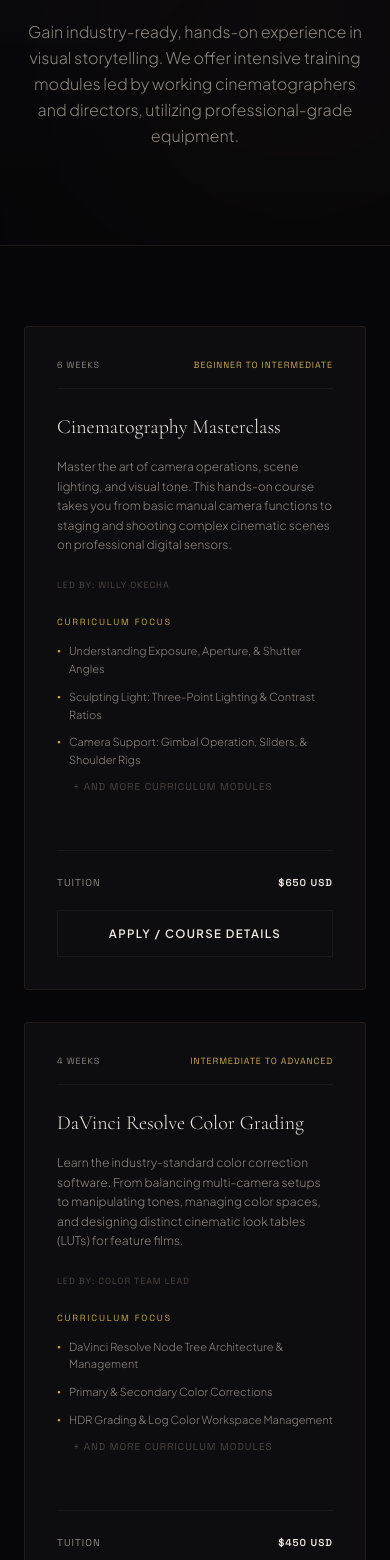
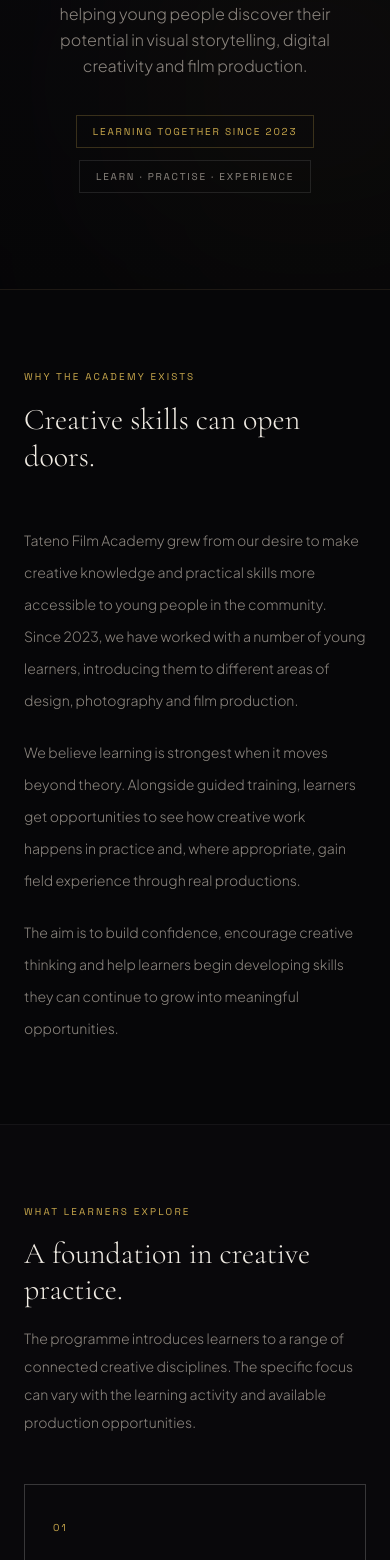
Before and after one commit to OkechaWilly/tatenopictures-web, a Next.js app: page /academy in a window 390 px wide. Shown: the part 428-1988 px from the top of the page. Built offline with nearby package versions, Linux system fonts and the light colour scheme.

Commit message:
Reframe Academy as community creative skills programme

```diff
--- a/src/app/academy/page.tsx
+++ b/src/app/academy/page.tsx
@@ -1,334 +1,200 @@
 'use client';
 
-import { useState } from 'react';
-import { motion, AnimatePresence } from 'framer-motion';
-import Image from 'next/image';
+import Link from 'next/link';
 
-interface Course {
-  slug: string;
-  title: string;
-  duration: string;
-  level: string;
-  instructor: string;
-  description: string;
-  curriculum: string[];
-  equipment: string;
-  price: string;
-}
-
-const coursesData: Course[] = [
+const learningAreas = [
   {
-    slug: 'cinematography-masterclass',
-    title: 'Cinematography Masterclass',
-    duration: '6 Weeks',
-    level: 'Beginner to Intermediate',
-    instructor: 'Willy Okecha',
-    description: 'Master the art of camera operations, scene lighting, and visual tone. This hands-on course takes you from basic manual camera functions to staging and shooting complex cinematic scenes on professional digital sensors.',
-    curriculum: [
-      'Understanding Exposure, Aperture, & Shutter Angles',
-      'Sculpting Light: Three-Point Lighting & Contrast Ratios',
-      'Camera Support: Gimbal Operation, Sliders, & Shoulder Rigs',
-      'Scene Blocking: Translating Scripts into Shot Lists',
-      'Color Space: Log, RAW, & Color Space Transforms'
-    ],
-    equipment: 'RED Komodo 6K, Sony FX3, Arri Amira, Aputure COB Lights, Cooke/Zeiss Primes',
-    price: '$650 USD'
+    number: '01',
+    title: 'Graphic Design',
+    description:
+      'Build visual communication skills, explore creative tools and learn how to turn ideas into clear, engaging designs.',
   },
   {
-    slug: 'davinci-resolve-color-grading',
-    title: 'DaVinci Resolve Color Grading',
-    duration: '4 Weeks',
-    level: 'Intermediate to Advanced',
-    instructor: 'Color Team Lead',
-    description: 'Learn the industry-standard color correction software. From balancing multi-camera setups to manipulating tones, managing color spaces, and designing distinct cinematic look tables (LUTs) for feature films.',
-    curriculum: [
-      'DaVinci Resolve Node Tree Architecture & Management',
-      'Primary & Secondary Color Corrections',
-      'HDR Grading & Log Color Workspace Management',
-      'Film Emulation, Grain Texturing, & Halation Effects',
-      'Conforming, Mastering, and Final Delivery Specs'
-    ],
-    equipment: 'DaVinci Resolve Studio, DaVinci Micro Panels, Eizo Color-Calibrated Displays',
-    price: '$450 USD'
+    number: '02',
+    title: 'Camera Work',
+    description:
+      'Understand camera operation, framing, composition and the practical decisions that shape a strong visual story.',
   },
   {
-    slug: 'directing-visual-narratives',
-    title: 'Directing & Visual Narratives',
-    duration: '8 Weeks',
-    level: 'All Levels',
-    instructor: 'Guest Director & Willy Okecha',
-    description: 'Break down scripts, collaborate with actors, and design visually compelling stories. Learn the complete workflow of a director, from initial project pitches and financing to post-production and distribution.',
-    curriculum: [
-      'Visual Script Analysis & Creative Prep',
-      'Director-Actor Communication & Scene Staging',
-      'Department Coordination (Cinematography, Sound, Production Design)',
-      'Editorial Pacing, Audio Design, & Scoring Direction',
-      'Film Festival Submissions & Distribution Strategy'
-    ],
-    equipment: 'Professional Soundstage, Wireless Monitors, Director Comm Rigs',
-    price: '$800 USD'
-  }
+    number: '03',
+    title: 'Photography',
+    description:
+      'Learn to observe light, capture meaningful moments and make thoughtful images in both guided and real-world settings.',
+  },
+  {
+    number: '04',
+    title: 'Video Editing',
+    description:
+      'Develop editing skills, organise footage, shape a story and understand the process of taking a project towards delivery.',
+  },
+];
+
+const experienceSteps = [
+  {
+    number: '01',
+    title: 'Learn the foundations',
+    description:
+      'Young creatives are introduced to the tools, principles and creative thinking behind each discipline.',
+  },
+  {
+    number: '02',
+    title: 'Practise by doing',
+    description:
+      'Skills are developed through practical exercises, guided assignments and opportunities to work with real equipment.',
+  },
+  {
+    number: '03',
+    title: 'Experience the field',
+    description:
+      'Where opportunities allow, learners accompany the team on live productions and observe or assist with real assignments.',
+  },
 ];
 
 export default function AcademyPage() {
-  const [selectedCourse, setSelectedCourse] = useState<Course | null>(null);
-  const [enrollFormStatus, setEnrollFormStatus] = useState<string | null>(null);
-  const [isEnrolling, setIsEnrolling] = useState(false);
-
-  const handleEnrollSubmit = (e: React.FormEvent<HTMLFormElement>) => {
-    e.preventDefault();
-    setIsEnrolling(true);
-    setTimeout(() => {
-      setIsEnrolling(false);
-      setEnrollFormStatus('Thank you. Your application has been received. Our registrar team will reach out shortly.');
-      e.currentTarget.reset();
-    }, 1500);
-  };
-
   return (
-    <main className="w-full bg-[#060608] min-h-screen text-[#F0EBE3] pb-24">
-      {/* Header Spacer */}
+    <main className="min-h-screen w-full bg-[#060608] pb-24 text-[#F0EBE3]">
       <div className="h-24" />
 
-      {/* Cinematic Academy Intro Hero */}
-      <section className="relative w-full py-24 md:py-36 page-pad overflow-hidden border-b border-[rgba(201,168,76,0.1)] bg-gradient-to-b from-[#0A090D] to-[#060608]">
-        {/* Subtle glowing elements */}
-        <div className="absolute top-1/3 left-1/4 w-[400px] h-[400px] rounded-full bg-[rgba(201,168,76,0.03)] blur-[120px] pointer-events-none" />
-        <div className="absolute bottom-10 right-1/4 w-[500px] h-[500px] rounded-full bg-white/[0.01] blur-[150px] pointer-events-none" />
+      <section className="relative isolate overflow-hidden border-b border-[rgba(201,168,76,0.1)] bg-gradient-to-b from-[#0A090D] to-[#060608] px-6 py-24 md:py-36">
+        <div className="pointer-events-none absolute left-1/4 top-1/3 -z-10 h-[420px] w-[420px] rounded-full bg-[rgba(201,168,76,0.035)] blur-[130px]" />
+        <div className="mx-auto flex max-w-[1200px] flex-col items-center text-center">
+          <span className="label-gold mb-6 block">Tateno Film Academy · Community Programme</span>
+          <h1 className="display-lg mb-7 uppercase leading-[0.98]">
+            Skills for the
+            <br />
+            <span className="font-serif font-light italic lowercase text-[var(--gold)]">
+              next generation
+            </span>
+          </h1>
+          <p className="max-w-2xl text-base font-light leading-relaxed text-[var(--text-secondary)] md:text-lg">
+            A practical creative learning programme helping young people discover their
+            potential in visual storytelling, digital creativity and film production.
+          </p>
+          <div className="mt-9 flex flex-wrap items-center justify-center gap-3">
+            <span className="border border-[rgba(201,168,76,0.25)] px-4 py-2 font-mono text-[10px] uppercase tracking-[0.18em] text-[var(--gold)]">
+              Learning together since 2023
+            </span>
+            <span className="border border-white/10 px-4 py-2 font-mono text-[10px] uppercase tracking-[0.18em] text-[var(--text-secondary)]">
+              Learn · Practise · Experience
+            </span>
+          </div>
+        </div>
+      </section>
 
-        <div className="max-w-[1400px] mx-auto text-center flex flex-col items-center justify-center relative z-10">
-          <span className="label-gold mb-6 block">Tateno Film Academy</span>
-          <h1 className="display-lg uppercase leading-none text-[#F0EBE3] mb-6">
-            Nurturing the Next <br />
-            <span className="italic text-[var(--gold)] font-serif font-light lowercase">generation of</span> filmmakers
-          </h1>
-          <p className="text-[var(--text-secondary)] font-sans font-light text-base md:text-lg max-w-2xl leading-relaxed">
-            Gain industry-ready, hands-on experience in visual storytelling. We offer intensive training modules led by working cinematographers and directors, utilizing professional-grade equipment.
+      <section className="mx-auto grid max-w-[1200px] grid-cols-1 gap-12 px-6 py-20 md:grid-cols-[0.8fr_1.2fr] md:gap-20 md:py-28">
+        <div>
+          <span className="label-gold mb-4 block">Why the Academy exists</span>
+          <h2 className="font-serif text-3xl font-light leading-tight text-[#F0EBE3] md:text-4xl">
+            Creative skills can open doors.
+          </h2>
+        </div>
+        <div className="space-y-5 text-sm font-light leading-8 text-[var(--text-secondary)] md:text-base">
+          <p>
+            Tateno Film Academy grew from our desire to make creative knowledge and
+            practical skills more accessible to young people in the community. Since
+            2023, we have worked with a number of young learners, introducing them to
+            different areas of design, photography and film production.
+          </p>
+          <p>
+            We believe learning is strongest when it moves beyond theory. Alongside
+            guided training, learners get opportunities to see how creative work
+            happens in practice and, where appropriate, gain field experience through
+            real productions.
+          </p>
+          <p>
+            The aim is to build confidence, encourage creative thinking and help
+            learners begin developing skills they can continue to grow into meaningful
+            opportunities.
           </p>
         </div>
       </section>
 
-      {/* Course Listing */}
-      <section className="max-w-[1400px] mx-auto px-6 py-20">
-        <div className="grid grid-cols-1 lg:grid-cols-3 gap-8">
-          {coursesData.map((course) => (
-            <div
-              key={course.slug}
-              className="bg-[#0D0C0F] border border-[rgba(201,168,76,0.1)] p-8 rounded-sm flex flex-col justify-between h-full group hover:border-[rgba(201,168,76,0.25)] transition-colors duration-500"
-            >
-              <div>
-                <div className="flex justify-between items-center mb-6 border-b border-white/5 pb-4 font-mono text-[9px] uppercase tracking-widest text-[var(--text-secondary)]">
-                  <span>{course.duration}</span>
-                  <span className="text-[var(--gold)]">{course.level}</span>
-                </div>
+      <section className="border-y border-white/5 bg-[#09080B] px-6 py-20 md:py-24">
+        <div className="mx-auto max-w-[1200px]">
+          <div className="mb-12 max-w-2xl">
+            <span className="label-gold mb-4 block">What learners explore</span>
+            <h2 className="font-serif text-3xl font-light text-[#F0EBE3] md:text-4xl">
+              A foundation in creative practice.
+            </h2>
+            <p className="mt-4 text-sm font-light leading-7 text-[var(--text-secondary)]">
+              The programme introduces learners to a range of connected creative
+              disciplines. The specific focus can vary with the learning activity and
+              available production opportunities.
+            </p>
+          </div>
 
-                <h3 className="text-xl md:text-2xl font-serif font-light text-[#F0EBE3] mb-4 group-hover:text-[var(--gold)] transition-colors duration-300">
-                  {course.title}
+          <div className="grid grid-cols-1 gap-px border border-white/10 bg-white/10 sm:grid-cols-2">
+            {learningAreas.map((area) => (
+              <article key={area.number} className="bg-[#09080B] p-7 md:p-10">
+                <span className="font-mono text-[10px] tracking-[0.2em] text-[var(--gold)]">
+                  {area.number}
+                </span>
+                <h3 className="mt-6 font-serif text-2xl font-light text-[#F0EBE3]">
+                  {area.title}
                 </h3>
-
-                <p className="text-[var(--text-secondary)] font-sans font-light text-xs leading-relaxed mb-6">
-                  {course.description}
+                <p className="mt-3 max-w-md text-sm font-light leading-7 text-[var(--text-secondary)]">
+                  {area.description}
                 </p>
-
-                <div className="mb-6 font-mono text-[9px] tracking-widest text-[#4A4540] uppercase">
-                  <span>Led by: {course.instructor}</span>
-                </div>
-
-                <div className="mb-8">
-                  <h4 className="text-[9px] font-mono tracking-[0.2em] text-[var(--gold)] uppercase mb-3">Curriculum Focus</h4>
-                  <ul className="space-y-2.5">
-                    {course.curriculum.slice(0, 3).map((item, idx) => (
-                      <li key={idx} className="flex items-start text-[11px] text-[var(--text-secondary)] font-light leading-relaxed">
-                        <span className="text-[var(--gold)] mr-2 font-mono">•</span>
-                        <span>{item}</span>
-                      </li>
-                    ))}
-                    <li className="text-[10px] text-[#4A4540] font-mono uppercase tracking-widest pl-4">
-                      + And more curriculum modules
-                    </li>
-                  </ul>
-                </div>
-              </div>
-
-              <div className="flex flex-col gap-3 mt-6 pt-6 border-t border-white/5">
-                <div className="flex justify-between items-center text-[10px] font-mono tracking-widest text-[var(--text-secondary)]">
-                  <span>TUITION</span>
-                  <span className="text-[#F0EBE3] font-semibold">{course.price}</span>
-                </div>
-                <button
-                  onClick={() => setSelectedCourse(course)}
-                  className="btn-outline w-full justify-center mt-2 cursor-pointer"
-                >
-                  Apply / Course Details
-                </button>
-              </div>
-            </div>
-          ))}
+              </article>
+            ))}
+          </div>
         </div>
       </section>
 
-      {/* Private Training Statement */}
-      <section className="max-w-[1200px] mx-auto px-6 py-12">
-        <div className="bg-[#0D0C0F] border border-[rgba(201,168,76,0.1)] p-8 sm:p-12 rounded-sm flex flex-col md:flex-row items-center justify-between gap-8">
-          <div className="max-w-2xl text-left">
-            <span className="label-gold mb-2 block">Custom Mentorship</span>
-            <h3 className="text-xl md:text-2xl font-serif font-light text-[#F0EBE3] tracking-wide uppercase mb-3">
-              Corporate & 1-on-1 private training
-            </h3>
-            <p className="text-[var(--text-secondary)] text-sm font-light leading-relaxed">
-              We structure custom visual workshops, private DaVinci color grading courses, or university guest lecture modules tailored to your organization&apos;s goals and schedules.
-            </p>
-          </div>
-          <button
-            onClick={() => {
-              const el = document.getElementById('contact');
-              if (el) el.scrollIntoView({ behavior: 'smooth' });
-            }}
-            className="btn-gold whitespace-nowrap"
-          >
-            <span>Inquire About Custom Mentorship</span>
-          </button>
+      <section className="mx-auto max-w-[1200px] px-6 py-20 md:py-28">
+        <div className="mb-12 max-w-2xl">
+          <span className="label-gold mb-4 block">Learning beyond the classroom</span>
+          <h2 className="font-serif text-3xl font-light text-[#F0EBE3] md:text-4xl">
+            Real creative work. Real-world exposure.
+          </h2>
+          <p className="mt-4 text-sm font-light leading-7 text-[var(--text-secondary)]">
+            An important part of the Academy is helping learners understand how their
+            skills are used outside a training environment.
+          </p>
+        </div>
+
+        <div className="grid grid-cols-1 gap-8 md:grid-cols-3">
+          {experienceSteps.map((step) => (
+            <article key={step.number} className="border-t border-[rgba(201,168,76,0.3)] pt-6">
+              <span className="font-mono text-[10px] tracking-[0.2em] text-[var(--gold)]">
+                {step.number}
+              </span>
+              <h3 className="mt-5 font-serif text-xl font-light text-[#F0EBE3]">
+                {step.title}
+              </h3>
+              <p className="mt-3 text-sm font-light leading-7 text-[var(--text-secondary)]">
+                {step.description}
+              </p>
+            </article>
+          ))}
+        </div>
+
+        <div className="mt-14 border border-white/10 bg-[#0D0C0F] p-7 md:p-10">
+          <span className="label-gold mb-3 block">On-location exposure</span>
+          <p className="max-w-3xl text-sm font-light leading-7 text-[var(--text-secondary)] md:text-base">
+            Learners have had opportunities to experience live creative assignments,
+            including wedding productions and music videos for local artists, alongside
+            other projects. These experiences offer a closer look at teamwork,
+            preparation, production etiquette and the responsibilities involved in
+            delivering work for real clients.
+          </p>
         </div>
       </section>
 
-      {/* Course Detail Modal & Application Form */}
-      <AnimatePresence>
-        {selectedCourse && (
-          <motion.div
-            initial={{ opacity: 0 }}
-            animate={{ opacity: 1 }}
-            exit={{ opacity: 0 }}
-            className="fixed inset-0 z-50 bg-[#060608]/96 backdrop-blur-xl flex items-center justify-center p-4 overflow-y-auto"
-            onClick={() => {
-              setSelectedCourse(null);
-              setEnrollFormStatus(null);
-            }}
-          >
-            <motion.div
-              initial={{ opacity: 0, y: 30, scale: 0.98 }}
-              animate={{ opacity: 1, y: 0, scale: 1 }}
-              exit={{ opacity: 0, y: 30, scale: 0.98 }}
-              transition={{ duration: 0.4, ease: [0.16, 1, 0.3, 1] }}
-              className="relative w-full max-w-3xl bg-[#0D0C0F] border border-[rgba(201,168,76,0.15)] shadow-2xl p-8 sm:p-12 rounded-sm my-8"
-              onClick={(e) => e.stopPropagation()}
-            >
-              {/* Close Button */}
-              <button
-                onClick={() => {
-                  setSelectedCourse(null);
-                  setEnrollFormStatus(null);
-                }}
-                className="absolute top-6 right-6 text-[var(--text-secondary)] hover:text-[#F0EBE3] font-mono text-xs uppercase tracking-widest"
-              >
-                Close ✕
-              </button>
-
-              <div className="grid grid-cols-1 md:grid-cols-2 gap-10 items-start">
-
-                {/* Course Details (Left) */}
-                <div className="flex flex-col gap-6 text-left">
-                  <div>
-                    <span className="label-gold mb-2 block">{selectedCourse.duration} • {selectedCourse.level}</span>
-                    <h3 className="text-2xl font-serif font-light text-[#F0EBE3] tracking-wide uppercase">
-                      {selectedCourse.title}
-                    </h3>
-                    <span className="text-[10px] text-[#4A4540] font-mono tracking-widest uppercase block mt-1">
-                      Instructor: {selectedCourse.instructor}
-                    </span>
-                  </div>
-
-                  <p className="text-xs text-[var(--text-secondary)] font-light leading-relaxed">
-                    {selectedCourse.description}
-                  </p>
-
-                  <div>
-                    <span className="text-[9px] font-mono tracking-[0.25em] text-[var(--gold)] uppercase block mb-3">Complete Curriculum</span>
-                    <ul className="flex flex-col gap-2.5">
-                      {selectedCourse.curriculum.map((item, idx) => (
-                        <li key={idx} className="flex items-start text-xs text-[var(--text-secondary)] font-light leading-relaxed">
-                          <span className="text-[var(--gold)] mr-2 font-mono">{idx + 1}.</span>
-                          <span>{item}</span>
-                        </li>
-                      ))}
-                    </ul>
-                  </div>
-
-                  <div className="border-t border-white/5 pt-4 text-[9px] font-mono uppercase tracking-widest text-[#4A4540]">
-                    <span className="block text-[8px] text-[var(--gold)] mb-1">Production Equipment</span>
-                    <span className="text-[var(--text-secondary)]">{selectedCourse.equipment}</span>
-                  </div>
-                </div>
-
-                {/* Enrollment Application Form (Right) */}
-                <div className="bg-[#080709] border border-white/5 p-6 sm:p-8 rounded-sm">
-                  <div className="mb-6 text-center">
-                    <span className="label-gold text-[9px] mb-1 block">Course Application</span>
-                    <h4 className="text-sm font-mono tracking-widest uppercase text-[#F0EBE3]">Join Waitlist</h4>
-                  </div>
-
-                  {enrollFormStatus ? (
-                    <motion.div
-                      initial={{ opacity: 0, y: 10 }}
-                      animate={{ opacity: 1, y: 0 }}
-                      className="text-center p-6 border border-emerald-500/20 bg-emerald-500/[0.02] rounded-sm"
-                    >
-                      <span className="text-emerald-400 font-sans text-xs font-medium leading-relaxed block">
-                        {enrollFormStatus}
-                      </span>
-                    </motion.div>
-                  ) : (
-                    <form onSubmit={handleEnrollSubmit} className="flex flex-col gap-4 font-sans text-left">
-                      <div className="flex flex-col gap-1.5">
-                        <label className="text-[9px] font-mono tracking-wider text-gray-500 uppercase">Full Name</label>
-                        <input
-                          type="text"
-                          required
-                          className="w-full bg-[#0D0C0F] border border-gray-800 focus:border-[var(--gold)] text-white px-3 py-2 rounded-sm outline-none text-xs transition-colors placeholder-gray-600 focus:ring-1 focus:ring-[var(--gold-bright)]/10"
-                        />
-                      </div>
-                      <div className="flex flex-col gap-1.5">
-                        <label className="text-[9px] font-mono tracking-wider text-gray-500 uppercase">Email Address</label>
-                        <input
-                          type="email"
-                          required
-                          className="w-full bg-[#0D0C0F] border border-gray-800 focus:border-[var(--gold)] text-white px-3 py-2 rounded-sm outline-none text-xs transition-colors placeholder-gray-600 focus:ring-1 focus:ring-[var(--gold-bright)]/10"
-                        />
-                      </div>
-                      <div className="flex flex-col gap-1.5">
-                        <label className="text-[9px] font-mono tracking-wider text-gray-500 uppercase">Filmmaking Experience</label>
-                        <select className="w-full bg-[#0D0C0F] border border-gray-800 focus:border-[var(--gold)] text-white px-3 py-2 rounded-sm outline-none text-xs transition-colors appearance-none cursor-pointer">
-                          <option value="beginner">Beginner (No experience)</option>
-                          <option value="intermediate">Intermediate (Active shooter/hobbyist)</option>
-                          <option value="advanced">Advanced (Working professional)</option>
-                        </select>
-                      </div>
-                      <div className="flex flex-col gap-1.5">
-                        <label className="text-[9px] font-mono tracking-wider text-gray-500 uppercase">Why do you want to join?</label>
-                        <textarea
-                          rows={3}
-                          required
-                          placeholder="Tell us about your learning objectives..."
-                          className="w-full bg-[#0D0C0F] border border-gray-800 focus:border-[var(--gold)] text-white px-3 py-2 rounded-sm outline-none text-xs transition-colors placeholder-gray-600 resize-none focus:ring-1 focus:ring-[var(--gold-bright)]/10"
-                        />
-                      </div>
-
-                      <button
-                        type="submit"
-                        disabled={isEnrolling}
-                        className="btn-gold w-full justify-center py-2.5 text-xs mt-2"
-                      >
-                        {isEnrolling ? 'Submitting...' : 'Submit Application'}
-                      </button>
-                    </form>
-                  )}
-                </div>
-
-              </div>
-
-            </motion.div>
-          </motion.div>
-        )}
-      </AnimatePresence>
+      <section className="mx-6 border border-[rgba(201,168,76,0.18)] bg-gradient-to-br from-[#100E0B] to-[#09080B] px-7 py-14 text-center md:mx-auto md:max-w-[1200px] md:px-16 md:py-20">
+        <span className="label-gold mb-4 block">Get in touch</span>
+        <h2 className="mx-auto max-w-3xl font-serif text-3xl font-light leading-tight text-[#F0EBE3] md:text-4xl">
+          Interested in learning with Tateno?
+        </h2>
+        <p className="mx-auto mt-5 max-w-2xl text-sm font-light leading-7 text-[var(--text-secondary)]">
+          Parents, guardians, young creatives and community partners are welcome to
+          contact us to learn more about the programme, current activities and
+          opportunities to get involved.
+        </p>
+        <Link href="/#contact" className="btn-gold mt-8 inline-flex">
+          <span>Enquire about the Academy</span>
+        </Link>
+      </section>
     </main>
   );
 }
```
